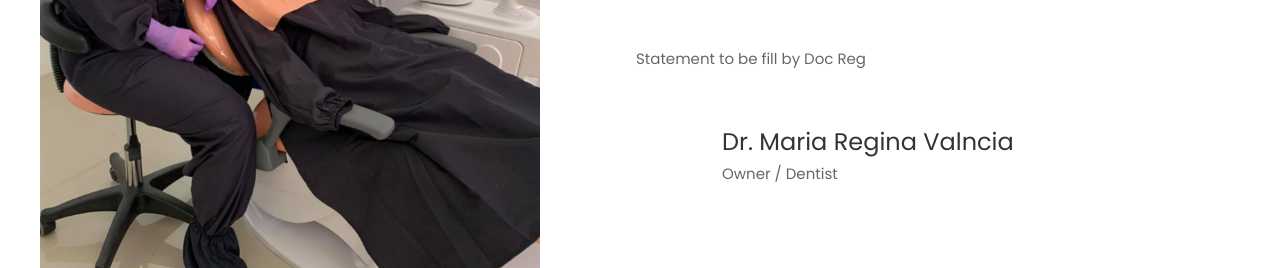
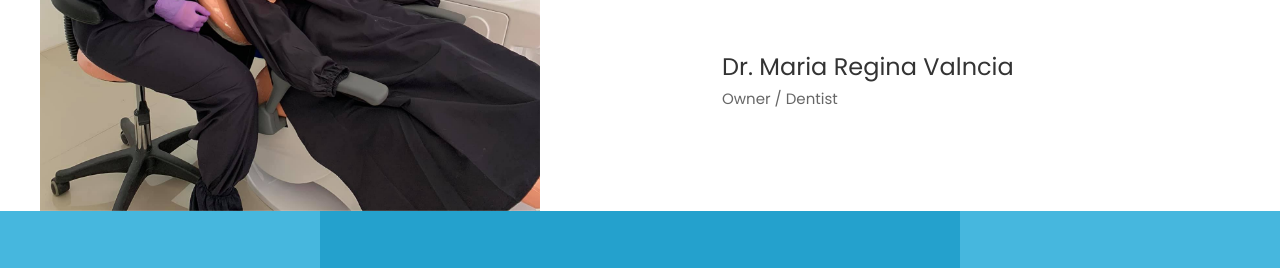
Before and after one commit to devChanex/SSDC_Website, a plain HTML site: page index.html in a window 1280 px wide. Shown: the part 1278-1546 px from the top of the page. Drawn offline with Linux system fonts and the light colour scheme; some packages are replaced by stand-ins of ours; no server answers; files whose address does not match are found by name.

Commit message:
Disable statement

```diff
--- a/index.html
+++ b/index.html
@@ -116,7 +116,7 @@
 	            </div>
 	          </div>
 	          <div class="pl-md-5 ml-md-5 mb-5">
-							<p>Statement to be fill by Doc Reg</p>
+							<!-- <p>Statement to be fill by Doc Reg</p> -->
 							<p></p>
 							<div class="founder d-flex align-items-center mt-5">
 								<div class="img" style="background-image: url(images/doc-2.jpg);"></div>
```
